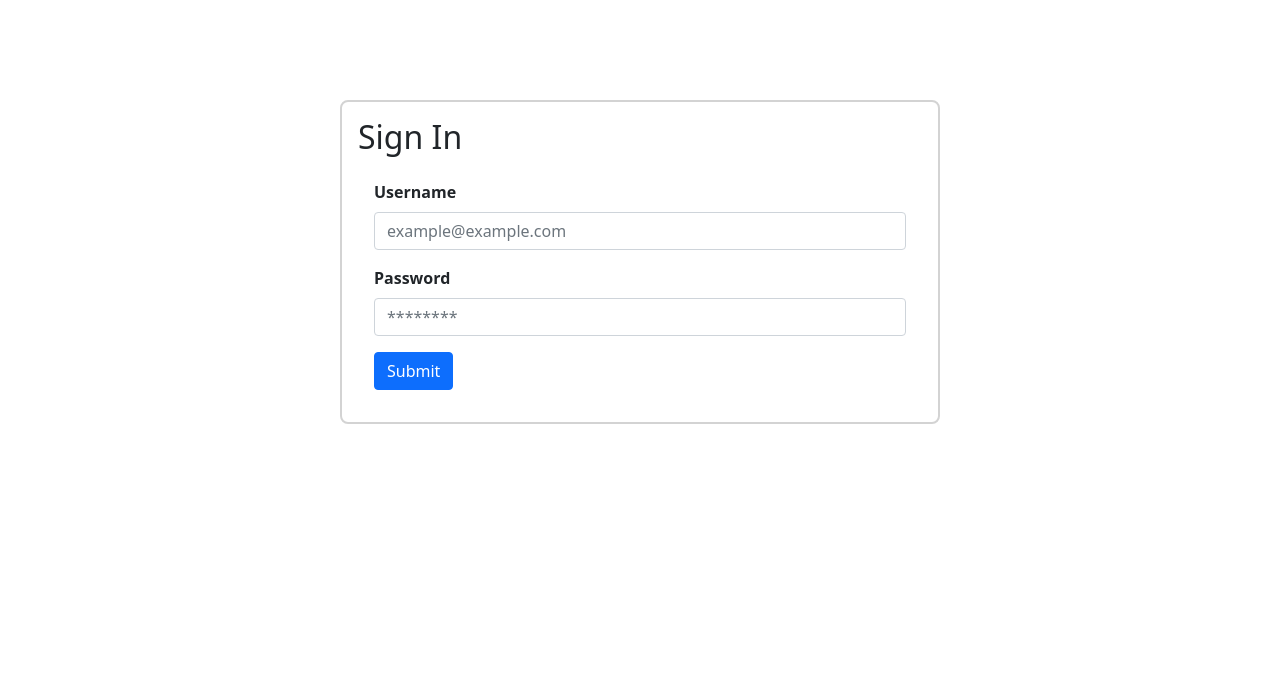
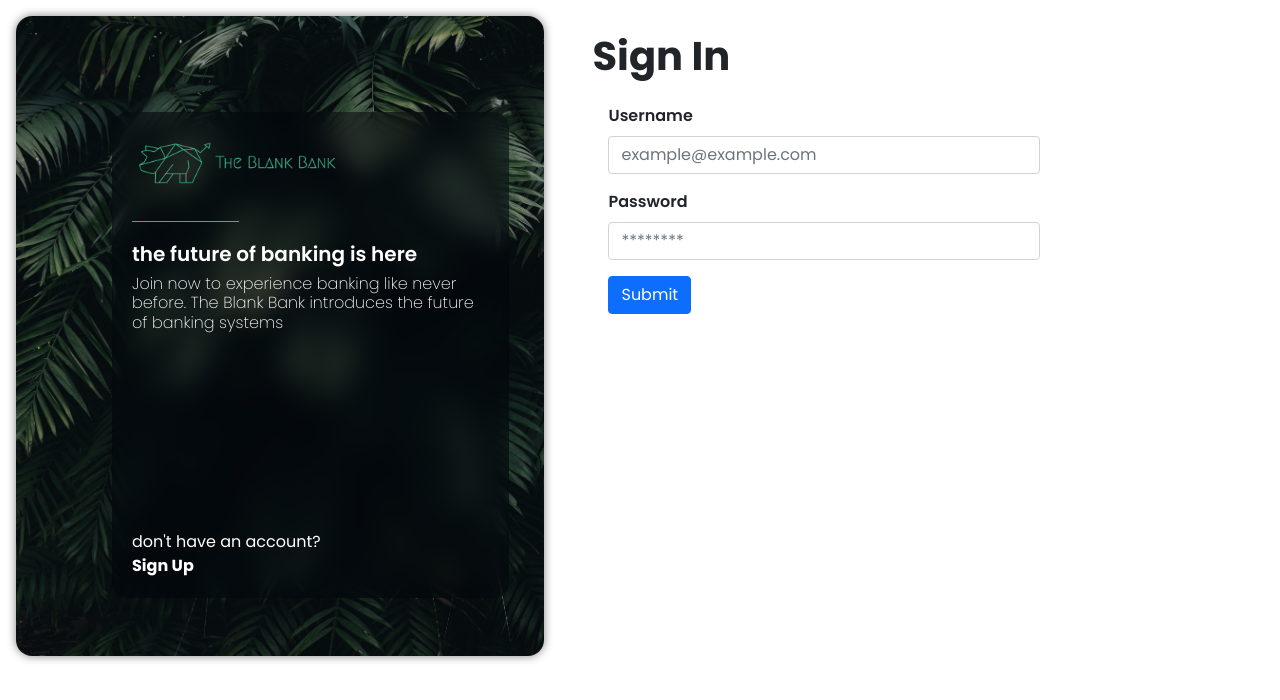
Before and after one commit to vitaminsofsalem/The-Blank-Bank-Project, a Next.js app in the folder client/: page / in a window 1280 px wide. Shown: the top 700 px of the page. Built offline with nearby package versions, Linux system fonts and the light colour scheme.

Commit message:
login page redesign

```diff
--- /dev/null
+++ b/client/components/Guest.js
@@ -0,0 +1,38 @@
+import bankLogo from "../assets/bank-logo.png";
+import Image from "next/image";
+import React from "react";
+import * as styles from "../styles/Guest.module.css";
+import Login from "./Login";
+
+const Greeter = () => (
+  <div className={styles.greeter}>
+    <div className={styles.bankLogo}>
+      <Image src={bankLogo} alt="BankLogo" />
+    </div>
+    <div className={`${styles.horizontalLine} bg-green`}></div>
+    <h5 style={{ fontWeight: "600" }}>the future of banking is here</h5>
+    <h6 style={{ fontWeight: "100" }}>
+      Join now to experience banking like never before. The Blank Bank
+      introduces the future of banking systems
+    </h6>
+    <div style={{ height: "100%" }}></div>
+    <h7>don't have an account?</h7>
+    <h7>
+      <b>Sign Up</b>
+    </h7>
+  </div>
+);
+
+const Guest = (props) => (
+  <>
+    <div className={styles.content}>
+      <div className={styles.background}>
+        <Greeter />
+      </div>
+      <div className={styles.login}>
+        <Login />
+      </div>
+    </div>
+  </>
+);
+export default Guest;
--- a/client/components/Login.js
+++ b/client/components/Login.js
@@ -44,7 +44,9 @@ export default function Login() {
 
   return (
     <div className={styles.App}>
-      <h2>Sign In</h2>
+      <h1>
+        <b>Sign In</b>
+      </h1>
       <Form className={styles.form} onSubmit={handleSubmit}>
         <FormGroup>
           <Label className={styles.label} for="email">
--- a/client/pages/index.js
+++ b/client/pages/index.js
@@ -1,6 +1,7 @@
 import { useState, useEffect } from "react";
 import Login from "../components/Login";
 import Dashboard from "../components/Dashboard";
+import Guest from "../components/Guest";
 
 export default function Home() {
   const [accessToken, setAccessToken] = useState("");
@@ -10,5 +11,5 @@ export default function Home() {
     setAccessToken(token);
   }, []);
 
-  return accessToken ? <Dashboard /> : <Login />;
+  return accessToken ? <Dashboard /> : <Guest />;
 }
--- /dev/null
+++ b/client/styles/Guest.module.css
@@ -0,0 +1,89 @@
+.background {
+  flex: 50%;
+  justify-content: center;
+  align-content: center;
+  background-image: url("../assets/bg-img.jpg");
+  background-size: cover;
+  margin: 1em;
+  padding: 1em;
+  border-radius: 16px;
+  box-shadow: 0 0 10px grey;
+  z-index: -1;
+  height: 100%;
+}
+
+.content {
+  display: flex;
+  align-content: space-between;
+  flex-flow: row;
+  width: 85%;
+  height: 80vh;
+  padding: 0;
+  margin: 0;
+}
+
+@keyframes showText {
+  0% {
+    color: rgba(255, 255, 255, 0);
+  }
+  50% {
+    color: rgba(255, 255, 255, 0);
+  }
+  100% {
+    color: rgba(255, 255, 255, 1);
+  }
+}
+
+.greeter {
+  font-family: Poppins;
+  width: 80%;
+  height: 80%;
+  display: flex;
+  flex-direction: column;
+  backdrop-filter: blur(12px);
+  background-color: rgba(0, 5, 10, 0.5);
+  margin: 80px;
+  padding: 20px;
+  border-radius: 16px;
+  color: white;
+  animation-name: showText;
+  animation-duration: 2s;
+}
+
+.bankLogo {
+  top: 100px;
+  width: 60%;
+  height: auto;
+}
+
+@keyframes drawLine {
+  from {
+    width: 0%;
+  }
+  to {
+    width: 30%;
+  }
+}
+.horizontalLine {
+  width: 30%;
+  height: 2px;
+  margin: 20px 0;
+  animation-duration: 1s;
+  animation-name: drawLine;
+}
+
+.login {
+  flex: 50%;
+}
+
+@media (max-width: 1200px) {
+  .content {
+    flex-flow: column;
+  }
+
+  .greeter {
+    margin: 0;
+    width: 100%;
+    height: 100%;
+  }
+}
--- a/client/styles/Home.module.css
+++ b/client/styles/Home.module.css
@@ -1,13 +1,11 @@
 .App {
-  border: 2px solid #d3d3d3;
+  font-family: Poppins;
   border-radius: 0.5em;
-  margin-bottom: 1em;
-  margin-left: auto;
-  margin-right: auto;
-  margin-top: 100px;
-  padding: 1em;
+  padding: 2em;
   text-align: left;
-  width: 600px;
+  background-color: white;
+  width: 100%;
+  height: 100%;
 }
 
 .form {
--- a/client/styles/globals.css
+++ b/client/styles/globals.css
@@ -1,9 +1,12 @@
+@import url("https://fonts.googleapis.com/css2?family=Poppins:wght@200;400;500;600;700&display=swap");
+
 html,
 body {
   padding: 0;
   margin: 0;
-  font-family: -apple-system, BlinkMacSystemFont, Segoe UI, Roboto, Oxygen,
-    Ubuntu, Cantarell, Fira Sans, Droid Sans, Helvetica Neue, sans-serif;
+  font-family: Poppins, sans-serif, -apple-system, BlinkMacSystemFont, Segoe UI,
+    Roboto, Oxygen, Ubuntu, Cantarell, Fira Sans, Droid Sans, Helvetica Neue,
+    sans-serif;
 }
 
 a {
@@ -14,3 +17,15 @@ a {
 * {
   box-sizing: border-box;
 }
+
+.bg-black {
+  background-color: #080f0f;
+}
+
+.bg-green-dark {
+  background-color: #27452c;
+}
+
+.bg-green {
+  background-color: #2db78d;
+}
```
Also changed, not shown: client/assets/bank-logo.png (added), client/assets/bg-img.jpg (added).
